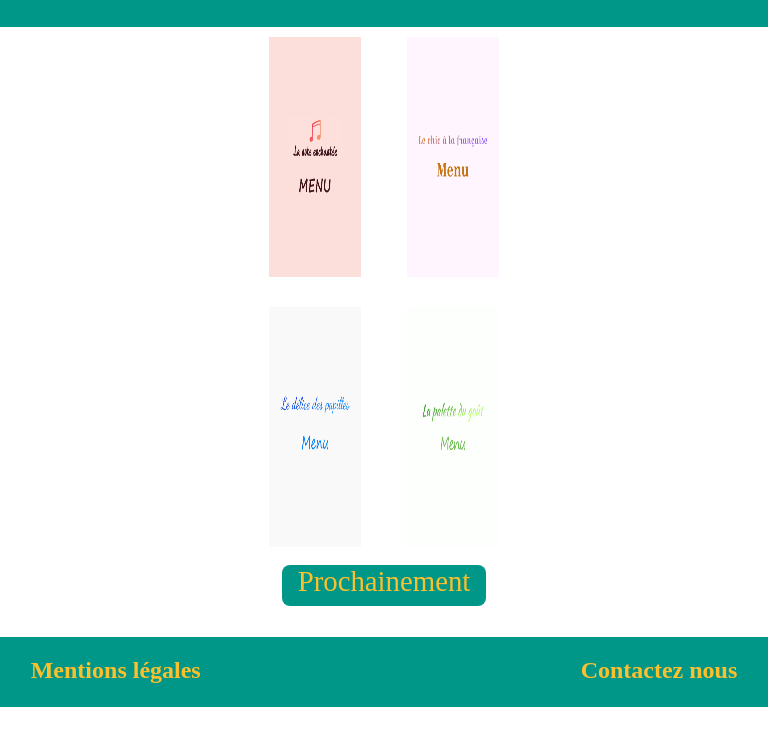
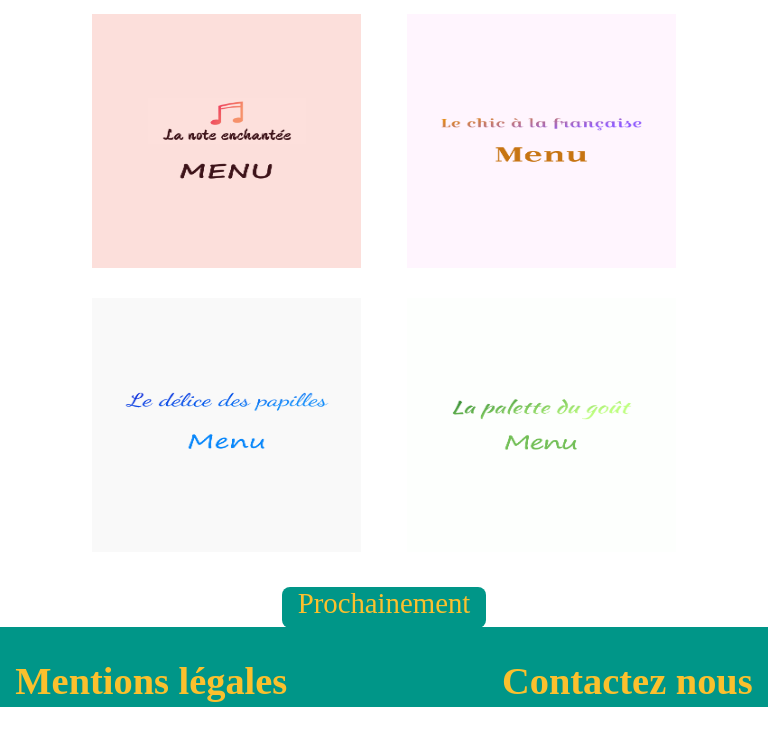
Before and after one commit to Mazirono/Projet3_OpenClassroom, a website: page Index.html in a window 768 px wide. Shown: the part 93-828 px from the top of the page. Before the commit the page ends 800 px from the top, so only its background shows below. Drawn offline with nearby package versions, Linux system fonts and the light colour scheme; files that its build step writes are made by us from their sources.

Commit message:
Add files via upload

```diff
--- a/sass/layouts/footer.scss
+++ b/sass/layouts/footer.scss
@@ -6,7 +6,7 @@ footer{
     background-color: $couleur_background;
     display: flex;
     justify-content: space-between;
-    @media (min-width: 600px){
+    @media (min-width: 1025px){
         @include taille_element(100%,70px,0);
         h2{
             @include typographie(1.5em,$couleur_cliquable);
--- a/sass/layouts/header.scss
+++ b/sass/layouts/header.scss
@@ -2,10 +2,10 @@ header{
     background-color: $couleur_background;
 
     display: flex;
-    @media (min-width: 600px){
+    @media (min-width: 1024px){
         @include taille_element(100%,15%,0);
     }
-    @media (max-width: 600px){
+    @media (max-width: 1024px){
         @include taille_element(100%,10%,0);
     }
     h1{
--- a/sass/pages/page_menu1234.scss
+++ b/sass/pages/page_menu1234.scss
@@ -3,7 +3,7 @@
 {
 
     flex-direction: column;
-    @media (min-width: 600px){
+    @media (min-width: 1025px){
         @include taille_element(100%,73%,0%);
     }
 
@@ -18,7 +18,7 @@
                 padding-top: 0.7%;
                 margin: 0;
             }
-        @media (min-width: 600px) {
+        @media (min-width: 1025px) {
             &:nth-child(2)
             {
                 @include taille_element(380px,87%,0 auto 2% auto)
--- a/sass/pages/responsive-page_index.scss
+++ b/sass/pages/responsive-page_index.scss
@@ -1,3 +1,4 @@
+/*Portable*/
 .sectionpindex{
     @media (max-width: 600px){
         @include taille_element(100%,79.4%,1.2% 0% 0% 0%);
@@ -6,7 +7,7 @@
     .sectionpindex__element
         {
 
-            @media (max-width: 600px) {
+            @media (max-width: 1024px) {
                 &:first-child
                 {
                     @include taille_element(40%,auto,2.3% 0% 0% 8%);
@@ -62,3 +63,66 @@ footer
     }
 }
 }
+ /*Tablette */
+ .sectionpindex{
+    @media (min-width: 600px) and (max-width: 1024px){
+        @include taille_element(100%,79.4%,1.2% 0% 0% 0%);
+    }
+
+    .sectionpindex__element
+        {
+
+            @media (max-width: 1024px) {
+                &:first-child
+                {
+                    @include taille_element(35%,40%,2.3% 0% 0% 12%);
+
+                }
+                &:nth-child(2)
+                {
+                    @include taille_element(35%,40%,2.3% 12% 0% 0%);
+
+                }
+                &:nth-child(3)
+                {
+                    @include taille_element(35%,40%,3% 0% 0% 12%);
+
+                }
+                &:nth-child(4)
+                {
+                    @include taille_element(35%,40%,3% 12% 0% 0%);
+                }
+
+                &:nth-child(5)
+                {
+                    position : relative;
+                    bottom: 6px;
+                    height: 12%;
+                }
+
+            }
+
+        }
+    }
+ footer
+{
+    @media (min-width: 600px) and (max-width: 1024px) {
+    @include taille_element(100%,10%,0px);
+    .footer__element
+    {
+        h2{
+            @include typographie(2.4em,$couleur_cliquable);
+        }
+        &:first-child{
+        margin: auto 0 auto 2%;
+        text-decoration: none;
+        }
+        &:nth-child(2)
+        {
+            margin: auto 2% auto 0%;
+            text-decoration: none;
+        }
+
+    }
+}
+}
```
Also changed, not shown: sass/pages/responsive-page_menu1234.scss (+29 -2 lines).
